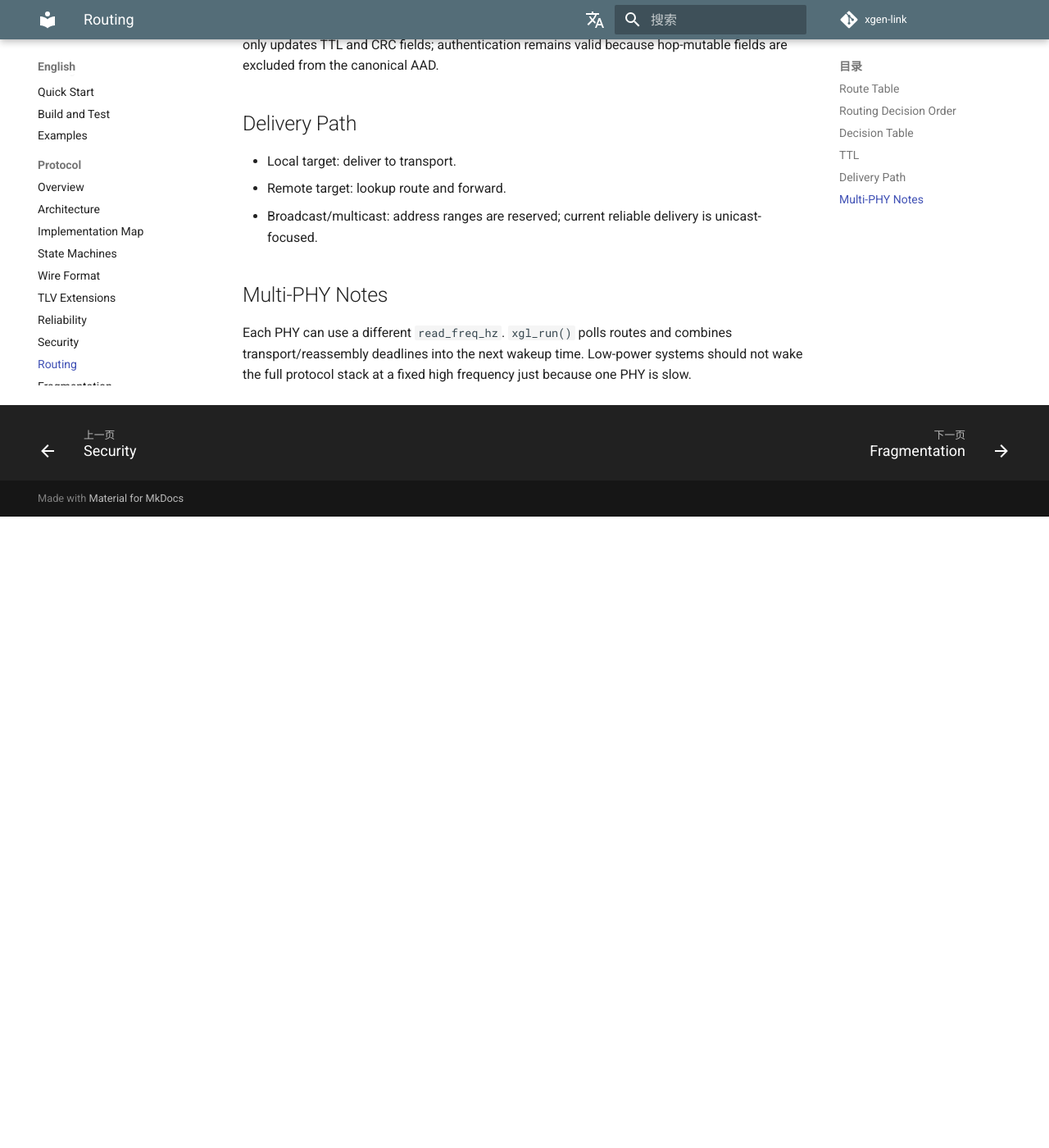
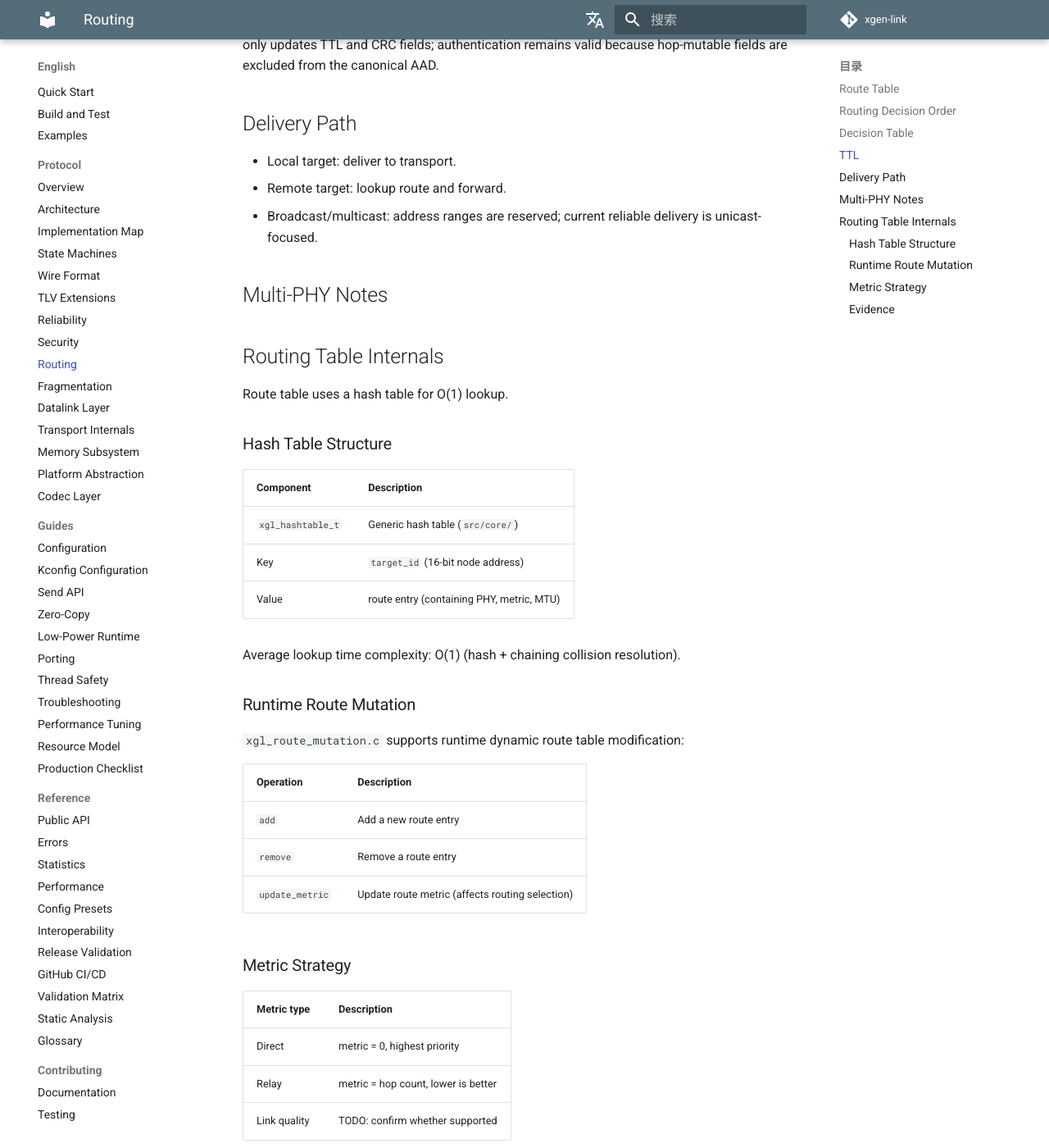
Before and after one commit to X-Gen-Lab/xgen-link, an MkDocs documentation site: the page built from docs/en/protocol/routing.md, in a window 1280 px wide and 1400 px high, scrolled down 2107 px. Shown: the whole window at 82% size. Built offline with MkDocs 1.6.1 and Material for MkDocs 9.7.7, drawn with Linux system fonts in a browser that asks for light colours; comment, search, counter and statistics services are not loaded; before the commit the page ends 2737 px from its top, so only the background shows below that; some of the changed text lies outside the part shown.

Commit message:
docs: document routing table internals

```diff
--- a/docs/en/protocol/routing.md
+++ b/docs/en/protocol/routing.md
@@ -58,4 +58,38 @@ Authenticated frames keep their original end-to-end tag while TTL changes. The f
 
 ## Multi-PHY Notes
 
-Each PHY can use a different `read_freq_hz`. `xgl_run()` polls routes and combines transport/reassembly deadlines into the next wakeup time. Low-power systems should not wake the full protocol stack at a fixed high frequency just because one PHY is slow.
+## Routing Table Internals
+
+Route table uses a hash table for O(1) lookup.
+
+### Hash Table Structure
+
+| Component | Description |
+| --- | --- |
+| `xgl_hashtable_t` | Generic hash table (`src/core/`) |
+| Key | `target_id` (16-bit node address) |
+| Value | route entry (containing PHY, metric, MTU) |
+
+Average lookup time complexity: O(1) (hash + chaining collision resolution).
+
+### Runtime Route Mutation
+
+`xgl_route_mutation.c` supports runtime dynamic route table modification:
+
+| Operation | Description |
+| --- | --- |
+| `add` | Add a new route entry |
+| `remove` | Remove a route entry |
+| `update_metric` | Update route metric (affects routing selection) |
+
+### Metric Strategy
+
+| Metric type | Description |
+| --- | --- |
+| Direct | metric = 0, highest priority |
+| Relay | metric = hop count, lower is better |
+| Link quality | TODO: confirm whether supported |
+
+### Evidence
+
+`src/network/xgl_route.c`, `src/network/xgl_route_lookup.c`, `src/network/xgl_route_mutation.c`, `include/xgl/internal/xgl_route.h`
```
Also changed, not shown: docs/zh/protocol/routing.md (+36 -0 lines).
